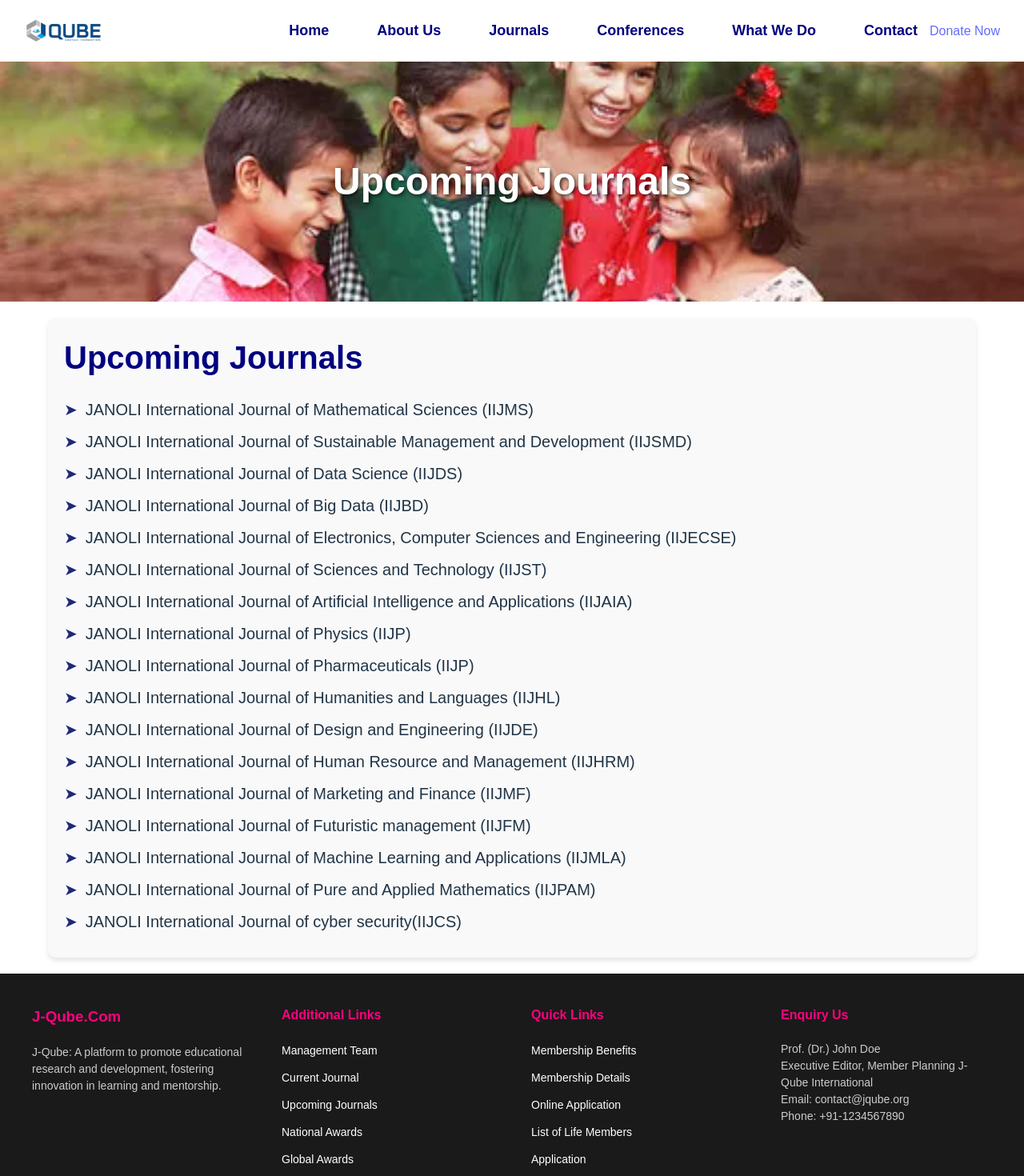
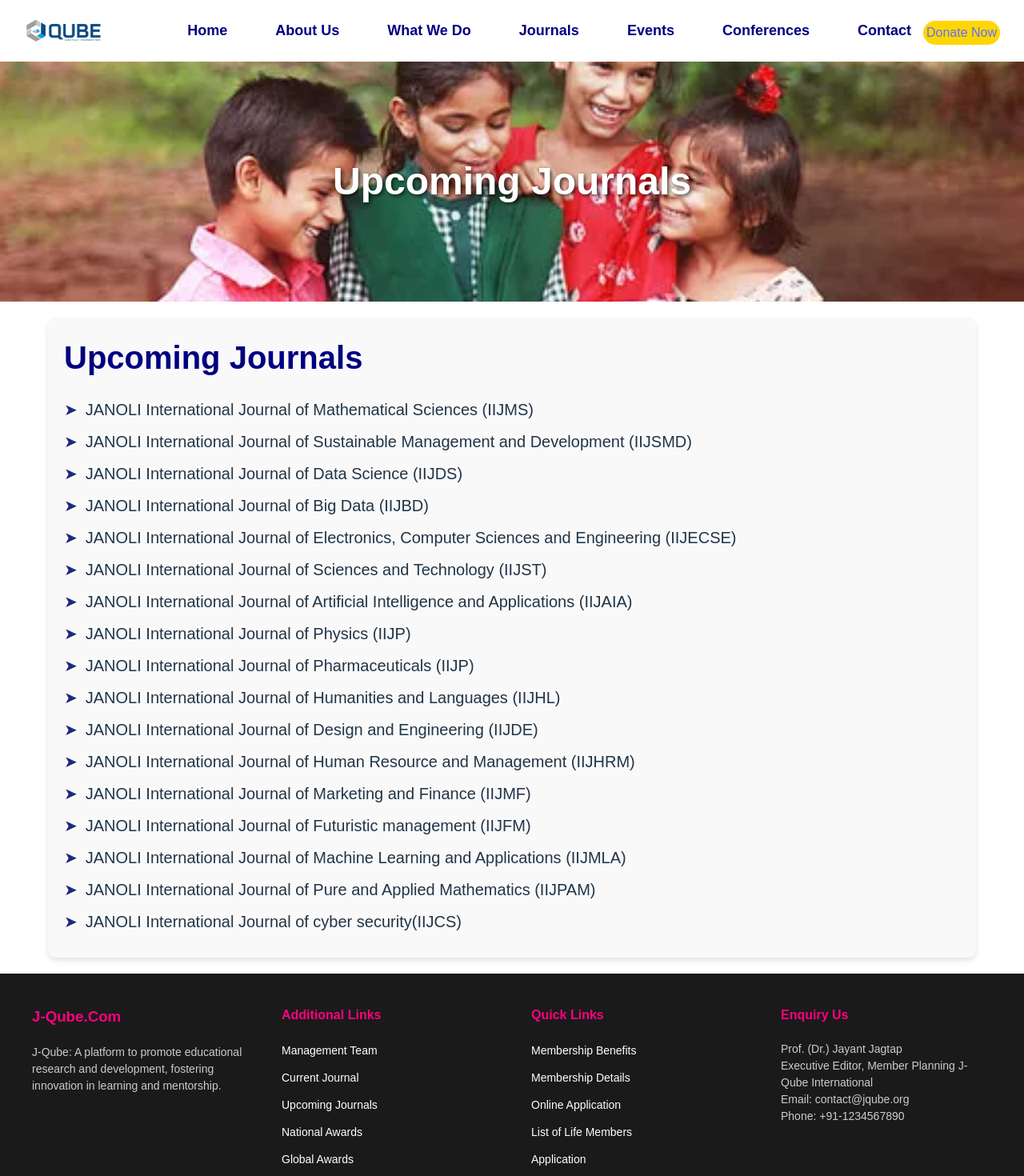
Before and after one commit to navya-saxena/jqube, a React (Vite) app: page / in a window 1280 px wide. Shown: the top 1470 px of the page at 80% size. Built offline with nearby package versions, Linux system fonts and the light colour scheme.

Commit message:
updated navbar in journal

```diff
--- a/src/components/Footer.jsx
+++ b/src/components/Footer.jsx
@@ -33,7 +33,7 @@
         </div>
         <div className="footer-section">
           <h4>Enquiry Us</h4>
-          <p>Prof. (Dr.) John Doe</p>
+          <p>Prof. (Dr.) Jayant Jagtap</p>
           <p>Executive Editor, Member Planning J-Qube International</p>
           <p>Email: contact@jqube.org</p>
           <p>Phone: +91-1234567890</p>
--- a/src/components/Navbar.css
+++ b/src/components/Navbar.css
@@ -93,3 +93,10 @@
   background-color:navy;
   color: white;
 }
+.navbar-button {
+  background-color: #FFD700;
+  color: black;
+  border-radius: 20px 20px ;
+  padding: 3px 4px;
+  margin-top: 5px;
+}
--- a/src/components/Navbar.jsx
+++ b/src/components/Navbar.jsx
@@ -2,11 +2,18 @@
 import './Navbar.css'; // Importing the CSS file
 
 const Navbar = () => {
-  const [showDropdown, setShowDropdown] = useState(false);
+  // Separate states for each dropdown
+  const [showJournalsDropdown, setShowJournalsDropdown] = useState(false);
+  const [showEventsDropdown, setShowEventsDropdown] = useState(false);
 
-  // Function to toggle the dropdown visibility
-  const toggleDropdown = () => {
-    setShowDropdown(!showDropdown);
+  // Function to toggle the Journals dropdown visibility
+  const toggleJournalsDropdown = () => {
+    setShowJournalsDropdown(!showJournalsDropdown);
+  };
+
+  // Function to toggle the Events dropdown visibility
+  const toggleEventsDropdown = () => {
+    setShowEventsDropdown(!showEventsDropdown);
   };
 
   return (
@@ -20,11 +27,14 @@
           <ul className="navbar-links">
             <li><a href="#home">Home</a></li>
             <li><a href="#about">About Us</a></li>
+            <li><a href="#services">What We Do</a></li>
 
             {/* Journals dropdown */}
-            <li className="dropdown" onMouseEnter={toggleDropdown} onMouseLeave={toggleDropdown}>
+            <li className="dropdown"
+              onMouseEnter={() => setShowJournalsDropdown(true)}
+              onMouseLeave={() => setShowJournalsDropdown(false)}>
               <a href="#journals">Journals</a>
-              {showDropdown && (
+              {showJournalsDropdown && (
                 <ul className="dropdown-menu">
                   <li><a href="#current-journal">Current Journal</a></li>
                   <li><a href="#upcoming-journals">Upcoming Journals</a></li>
@@ -32,13 +42,25 @@
               )}
             </li>
 
+            {/* Events dropdown */}
+            <li className="dropdown"
+              onMouseEnter={() => setShowEventsDropdown(true)}
+              onMouseLeave={() => setShowEventsDropdown(false)}>
+              <a href="#events">Events</a>
+              {showEventsDropdown && (
+                <ul className="dropdown-menu">
+                  <li><a href="#workshops">Workshops</a></li>
+                  <li><a href="#seminars/webinars">Seminars/Webinars</a></li>
+                </ul>
+              )}
+            </li>
+
             <li><a href="#conferences">Conferences</a></li>
-            <li><a href="#services">What We Do</a></li>
             <li><a href="#contact">Contact</a></li>
           </ul>
 
           <div className="navbar-button">
-            <a href="#donate" className="donate-button">Donate Now</a>
+            <a href="#donate" >Donate Now</a>
           </div>
         </div>
       </div>
```
